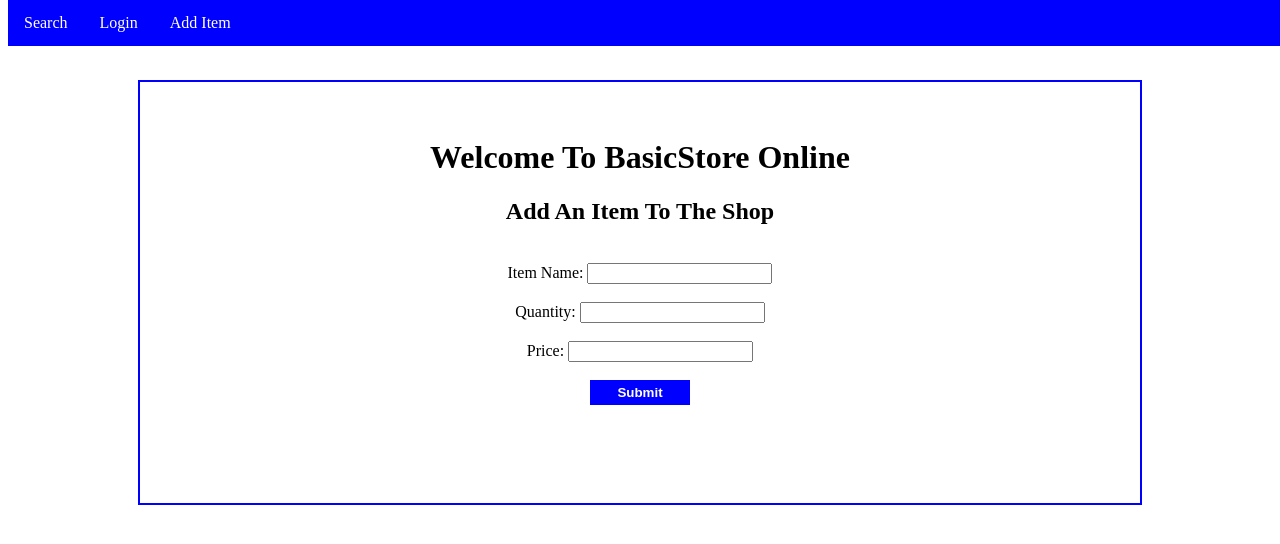
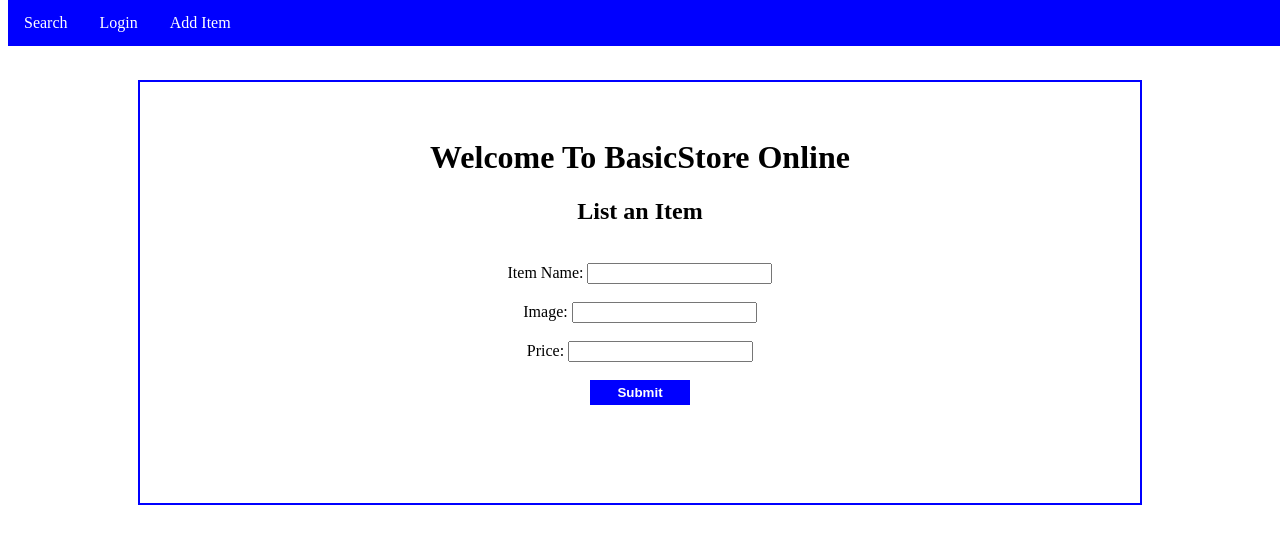
Before and after one commit to signeoy/software_security, a Flask app: page /restock in a window 1280 px wide. Shown: the top 544 px of the page. Run offline with Flask 3, Linux system fonts and the light colour scheme; some libraries are stand-ins or nearby versions.

Commit message:
added image to introduce xss vulnerability.

```diff
--- a/app.py
+++ b/app.py
@@ -44,18 +44,18 @@ def storeapi():
         g.db = connect_db()
         curs = g.db.execute("SELECT * FROM shop_items")
         cur2 = g.db.execute("SELECT * FROM employees")
-        items = [{'items': [dict(name=row[0], quantity=row[1], price=row[2]) for row in curs.fetchall()]}]
+        items = [{'items': [dict(name=row[0], image=row[1], price=row[2]) for row in curs.fetchall()]}]
         empls = [{'employees': [dict(username=row[0], password=row[1]) for row in cur2.fetchall()]}]
         g.db.close()
         return jsonify(items + empls)
 
     elif request.method == 'POST':
         g.db = connect_db()
-        name, quan, price = (request.json['name'], request.json['quantity'], request.json['price'])
-        curs = g.db.execute("""INSERT INTO shop_items(name, quantity, price) VALUES(?,?,?)""", (name, quan, price))
+        name, img, price = (request.json['name'], request.json['image'], request.json['price'])
+        curs = g.db.execute("""INSERT INTO shop_items(name, image, price) VALUES(?,?,?)""", (name, img, price))
         g.db.commit()
         g.db.close()
-        return jsonify({'status': 'OK', 'name': name, 'quantity': quan, 'price': price})
+        return jsonify({'status': 'OK', 'name': name, 'image': img, 'price': price})
 
 
 @app.route('/api/v1.0/storeAPI/<item>', methods=['GET'])
@@ -63,7 +63,7 @@ def searchAPI(item):
     g.db = connect_db()
     # curs = g.db.execute("SELECT * FROM shop_items WHERE name=?", item) #The safe way to actually get data from db
     curs = g.db.execute("SELECT * FROM shop_items WHERE name = '%s'" % item)
-    results = [dict(name=row[0], quantity=row[1], price=row[2]) for row in curs.fetchall()]
+    results = [dict(name=row[0], image=row[1], price=row[2]) for row in curs.fetchall()]
     g.db.close()
     return jsonify(results)
 
--- a/static/script.js
+++ b/static/script.js
@@ -25,33 +25,34 @@ function login(){
     });
 }
 
-function search(){
+function search() {
     var item = document.getElementById("searchItem").value;
 
-    $.ajax('/api/v1.0/storeAPI/'+item,{
+    $.ajax('/api/v1.0/storeAPI/' + item, {
         method: 'GET',
-    }).done(function(res){
+    }).done(function (res) {
 
         $(".res").remove(); //remove previous results
 
-        $(res).each(function(){
-            var r = "<tr class='res'><td>"+this['name']+"</td>";
-            r += "<td>"+this['quantity']+"</td>";
-            r += "<td>"+this['price']+"</td></tr>";
+        $(res).each(function () {
+            var r = "<tr class='res'><td>" + this['name'] + "</td>";
+            // Display the image using the <img> tag
+            r += "<td><img src=" + this['image'] + "></td>"; // xss vulnerability. insert "/><script>alert('heyyy')</script>
+            r += "<td>" + this['price'] + "</td></tr>";
             $("#results").append(r);
         });
 
-    }).fail(function(err){
+    }).fail(function (err) {
         $("#stat").html(err);
     });
 }
 
 function addItem(){
     var name = document.getElementById("itemName").value;
-    var quan = document.getElementById("itemQuantity").value;
+    var img = document.getElementById("itemImage").value;
     var price = document.getElementById("itemPrice").value;
 
-    var dat = {'name':name, 'quantity':quan, 'price':price};
+    var dat = {'name':name, 'image':img, 'price':price};
 
     $.ajax('/api/v1.0/storeAPI',{
         method: 'POST',
--- a/static/style.css
+++ b/static/style.css
@@ -56,3 +56,7 @@ table{
     padding: 14px 16px;
     text-decoration: none;
 }
+img {
+    max-width: 100px;
+    max-height: 100px
+}
--- a/templates/index.html
+++ b/templates/index.html
@@ -21,7 +21,7 @@
 <table id="results">
 <tr>
     <th>Name</th>
-    <th>Quantity</th>
+    <th>Image</th>
     <th>Price</th>
 </tr>
 </table>
--- a/templates/restock.html
+++ b/templates/restock.html
@@ -1,6 +1,6 @@
 {% extends 'base.html' %}
 
-{% block title %}Add To Store{% endblock %}
+{% block title %}List Item{% endblock %}
 
 {% block content %}
 
@@ -9,11 +9,11 @@
 <br><br>
 
 <h1>Welcome To BasicStore Online</h1>
-<h2>Add An Item To The Shop</h2><br>
+<h2>List an Item</h2><br>
 
 <form action="?" method="GET" onsubmit="addItem();return false;">
 	Item Name: <input type="text" id="itemName" value=""/> <br><br>
-	Quantity: <input type="text" id="itemQuantity" value=""/> <br><br>
+	Image: <input type="text" id="itemImage" value=""/> <br><br>
 	Price: <input type="text" id="itemPrice" value=""/> <br><br>
 	<input class="button" type="submit" value="Submit" />
 </form>
```
Also changed, not shown: create_db.py (+12 -7 lines), db.sqlite (deleted).
